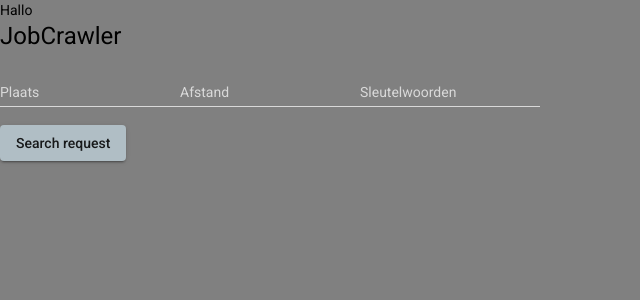
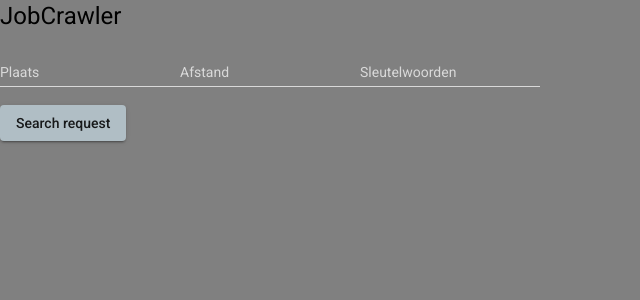
Before and after one commit to mostafa-221/jobcrawler-frontend, an Angular app: page / in a window 1280 px wide. Shown: the top 300 px of the page, without its empty margins (0-640 px from the left). Built offline with nearby package versions, Linux system fonts and the light colour scheme.

Commit message:
Removed unnecessary temporary text

```diff
--- a/src/app/app.component.html
+++ b/src/app/app.component.html
@@ -1,3 +1,2 @@
-<div>Hallo</div>
 <h1>JobCrawler</h1>
 <router-outlet></router-outlet>
```
